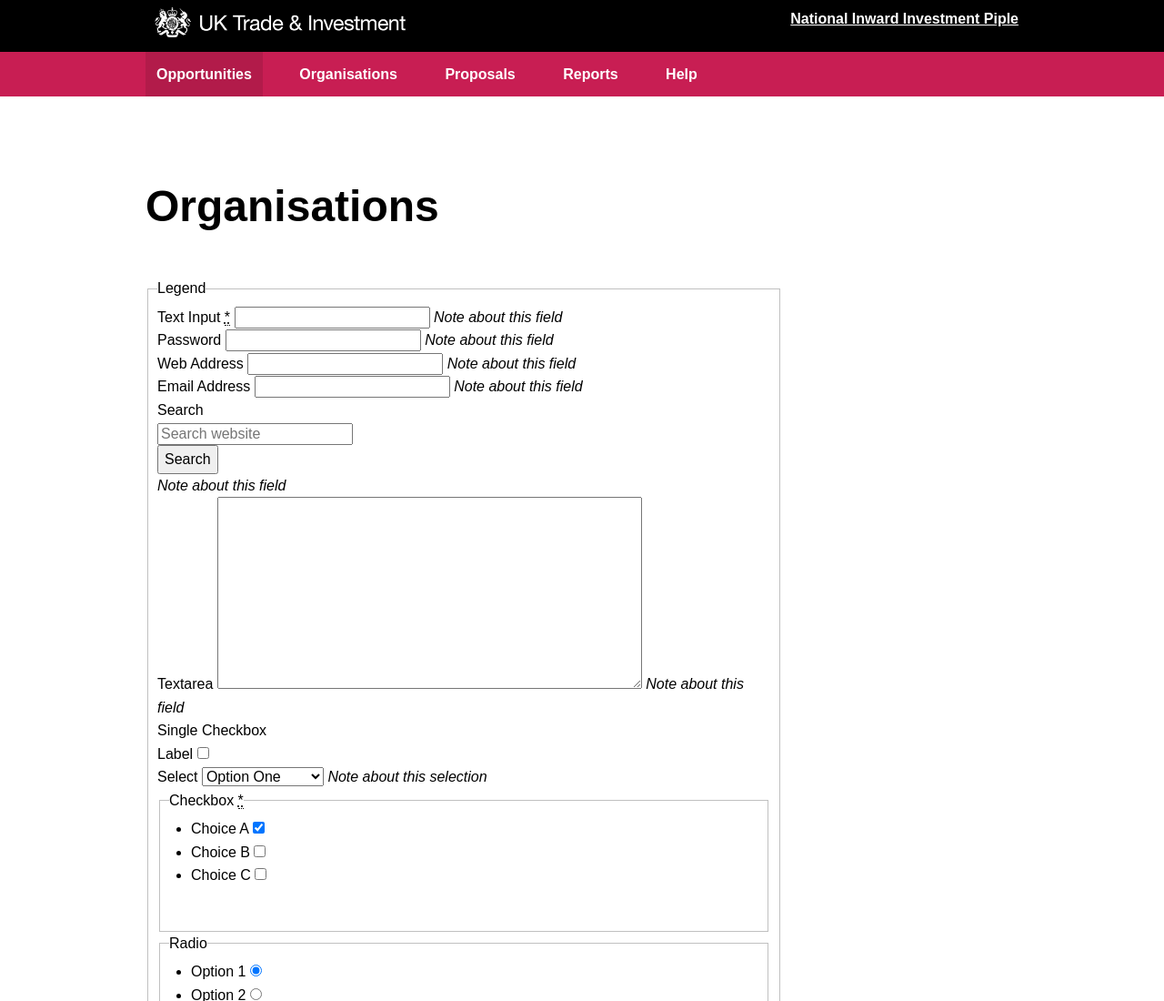
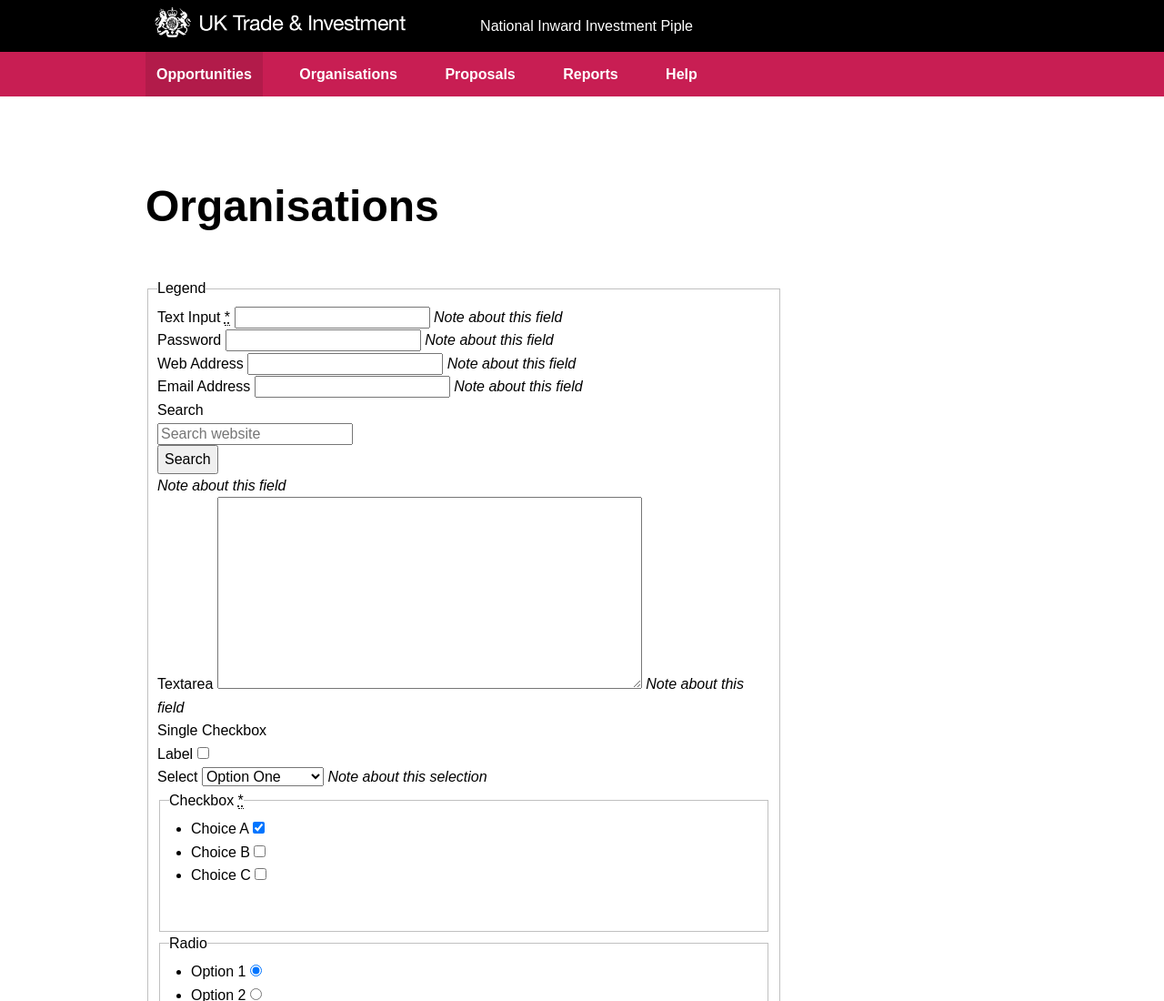
Before and after one commit to browserlondon/UKTI, a website: page index.html in a window 1280 px wide. Shown: the top 1100 px of the page at 91% size. Drawn offline with nearby package versions, Linux system fonts and the light colour scheme.

Commit message:
Vertial align masthead

```diff
--- a/assets/styles/base/partials/_layout.scss
+++ b/assets/styles/base/partials/_layout.scss
@@ -22,5 +22,13 @@
     .grid__column--one-fourth {
         @include grid-column(1/4);
     }
+}
 
+.grid__row--vertical-align {
+    display: table;
+    .grid__column {
+        display: table-cell;
+        vertical-align: middle;
+        float: none;
+    }
 }
--- a/assets/styles/components/partials/_masthead.scss
+++ b/assets/styles/components/partials/_masthead.scss
@@ -8,19 +8,26 @@
 .masthead {
     background-color: $brand-black;
     color: $brand-white;
-    padding: $guttering/3 $guttering;
+    padding: $guttering/3 0;
+}
+
+.masthead__area {
+    width: 100%;
+}
+
+.masthead__area--align {
+    @include media($min-width: $screen-sm) {
+        text-align: right;
+    }
 }
 
 .masthead__subtext {
+    text-decoration: none;
     color: $brand-white;
-    display: block;
     &:visited {
         color: $brand-white;
     }
     @include on-interaction {
         color: $brand-white;
     }
-    @include media($min-width: $screen-sm) {
-        text-align: right;
-    }
 }
--- a/index.html
+++ b/index.html
@@ -12,16 +12,22 @@
 
     <header id="global-header" class="masthead" role="banner">
         <div class="grid">
-            <div class="grid__row">
+            <div class="grid__row grid__row--vertical-align">
                 <div class="grid__column grid__column--half">
-                    <a href="" class="logo">
-                        <div class="logo__img">
-                            <img src="/assets/images/ukti-logo.png" alt="">
-                        </div>
-                    </a>
+                    <div class="masthead__area">
+                        <a href="" class="logo">
+                            <div class="logo__img">
+                                <img src="/assets/images/ukti-logo.png" alt="">
+                            </div>
+                        </a>
+                    </div>
                 </div>
                 <div class="grid__column grid__column--half">
-                    <a href="" class="masthead__subtext">National Inward Investment Piple</a>
+                    <div href="" class="masthead__area masthead__area--align">
+                        <div class="masthead__subtext">
+                            National Inward Investment Piple
+                        </div>
+                    </div>
                 </div>
             </div>
         </div>
```
Also changed, not shown: assets/styles/ie.css, assets/styles/ie.min.css, assets/styles/main.css, assets/styles/main.min.css, 2 other files.
